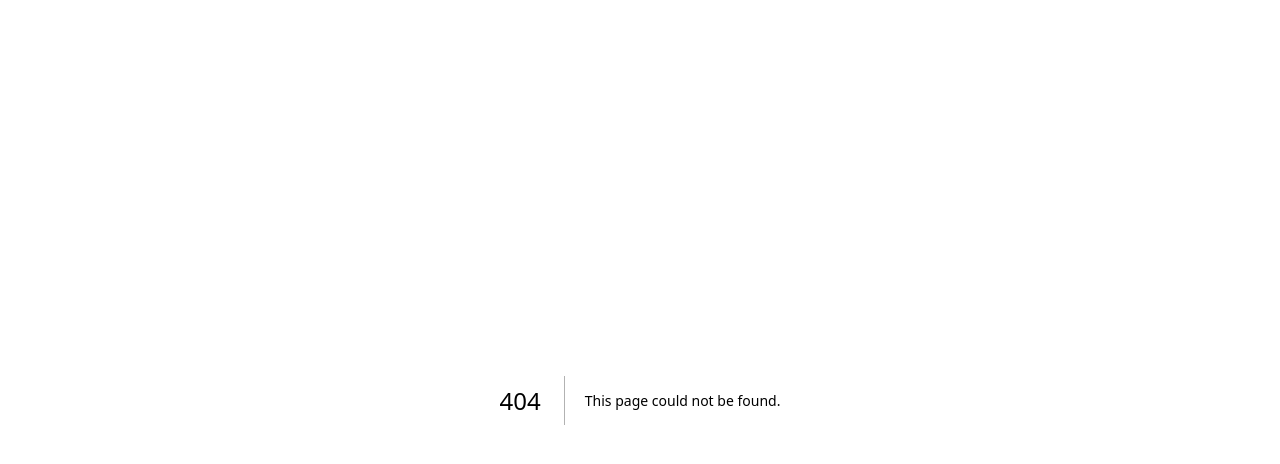
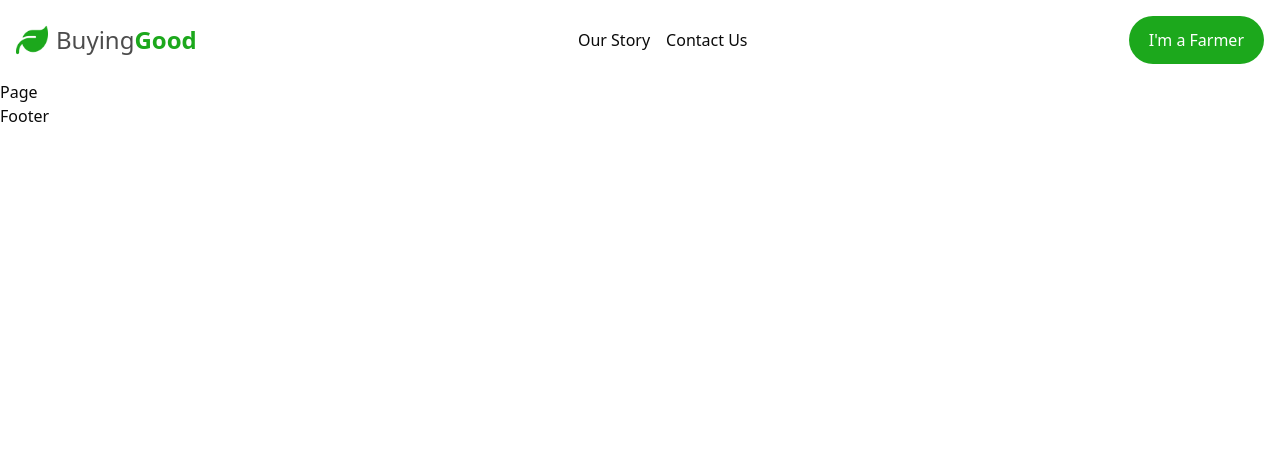
Before and after one commit to je-zhou/BuyingGood-ITO5002-Team-2, a Next.js app in the folder Frontend/: page /about in a window 1280 px wide. Before the commit this address had no page. Shown: the top 464 px of the page. Built offline with nearby package versions, Linux system fonts and the light colour scheme; no server answers.

Commit message:
Created basic navbar

```diff
--- /dev/null
+++ b/Frontend/app/(authenticated)/[profileId]/page.tsx
@@ -0,0 +1,5 @@
+import React from "react";
+
+export default function Page({ params }: { params: { profileId: string } }) {
+  return <div>{params.profileId}</div>;
+}
--- /dev/null
+++ b/Frontend/app/(unauthenticated)/about/page.tsx
@@ -0,0 +1,5 @@
+import React from "react";
+
+export default function Page() {
+  return <div>Page</div>;
+}
--- /dev/null
+++ b/Frontend/app/(unauthenticated)/contact/page.tsx
@@ -0,0 +1,5 @@
+import React from "react";
+
+export default function Page() {
+  return <div>Page</div>;
+}
--- /dev/null
+++ b/Frontend/app/(unauthenticated)/layout.tsx
@@ -0,0 +1,17 @@
+import Footer from "@/components/layout/Footer";
+import Navbar from "@/components/layout/Navbar";
+import React from "react";
+
+export default function UnautenticatedLayout({
+  children,
+}: {
+  children: React.ReactNode;
+}) {
+  return (
+    <div>
+      <Navbar />
+      {children}
+      <Footer />
+    </div>
+  );
+}
--- /dev/null
+++ b/Frontend/app/(unauthenticated)/page.tsx
@@ -0,0 +1,7 @@
+export default function Home() {
+  return (
+    <div>
+      <main className="flex flex-col gap-[32px] row-start-2 items-center sm:items-start"></main>
+    </div>
+  );
+}
--- a/Frontend/app/page.tsx
+++ /dev/null
@@ -1,14 +0,0 @@
-import Footer from "@/components/layout/Footer";
-import Navbar from "@/components/layout/Navbar";
-import Image from "next/image";
-
-export default function Home() {
-  return (
-    <div>
-      <Navbar></Navbar>
-
-      <main className="flex flex-col gap-[32px] row-start-2 items-center sm:items-start"></main>
-      <Footer></Footer>
-    </div>
-  );
-}
--- a/Frontend/components/layout/Navbar.tsx
+++ b/Frontend/components/layout/Navbar.tsx
@@ -7,13 +7,13 @@ export default function Navbar() {
   return (
     <nav className="flex justify-between items-center p-4 w-full">
       {/* Icon and Brand */}
-      <div className="flex items-center gap-2">
+      <Link href="/" className="flex items-center gap-2 cursor-pointer">
         <Image src="/logo.png" alt="logo" width={32} height={32} />
         <h1 className="text-2xl ">
           <span className="text-black/70">Buying</span>
           <span className="text-primary font-bold">Good</span>
         </h1>
-      </div>
+      </Link>
 
       {/* Nav Links */}
       <div className="flex items-center gap-4">
--- a/Frontend/middleware.ts
+++ b/Frontend/middleware.ts
@@ -1,6 +1,12 @@
 import { clerkMiddleware, createRouteMatcher } from "@clerk/nextjs/server";
 
-const isPublicRoute = createRouteMatcher(["/sign-in(.*)", "/sign-up(.*)", "/"]);
+const isPublicRoute = createRouteMatcher([
+  "/sign-in(.*)",
+  "/sign-up(.*)",
+  "/",
+  "/about",
+  "/contact",
+]);
 
 export default clerkMiddleware(async (auth, req) => {
   if (!isPublicRoute(req)) {
```
Also changed, not shown: Frontend/app/(auth)/sign-in/[[...sign-in]]/page.tsx (renamed from Frontend/app/sign-in/[[...sign-in]]/page.tsx), Frontend/app/(auth)/sign-up/[[...sign-up]]/page.tsx (renamed from Frontend/app/sign-up/[[...sign-up]]/page.tsx).
